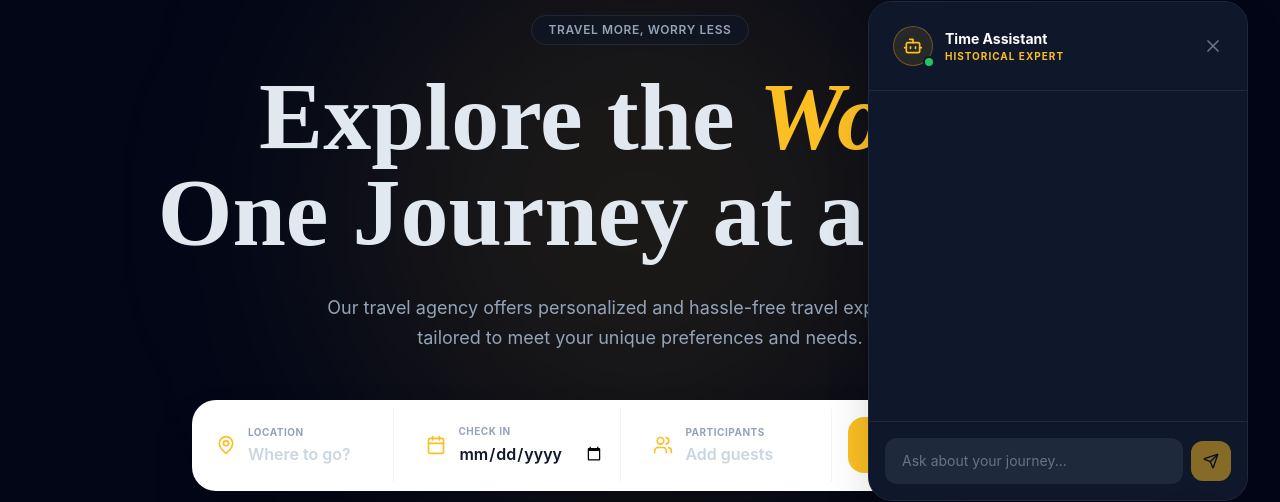
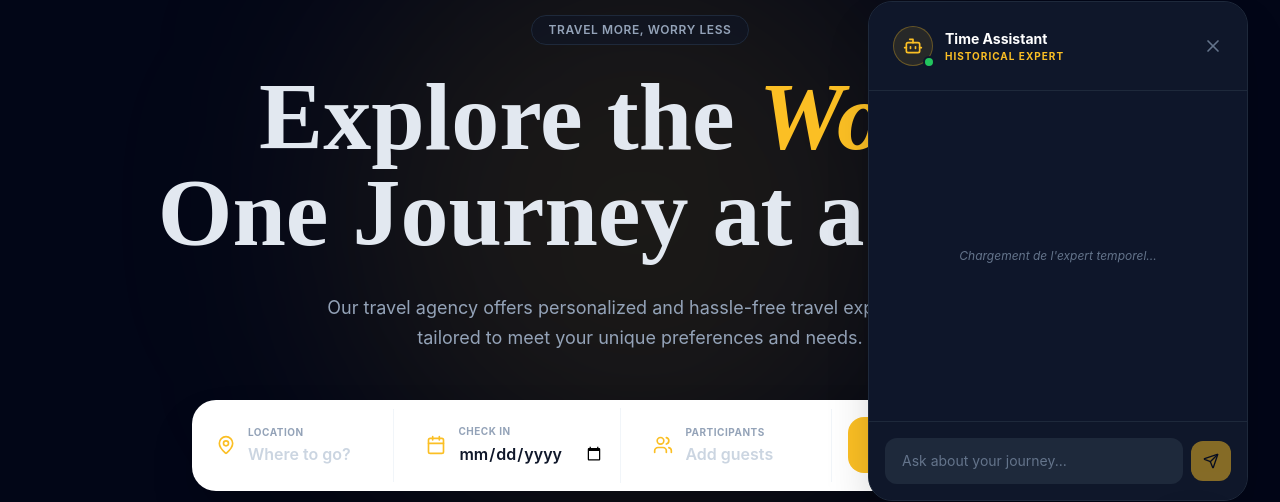
Before and after one commit to maramouki/timetravel-agency-webapp, a React (Vite) app: page / in a window 1280 px wide. Both pictures are taken after a click on the button 1216 px from the left and 736 px from the top of the page. Shown: the part 187-689 px from the top of the page. Built offline with nearby package versions, Linux system fonts and the light colour scheme.

Commit message:
Standardize API route to api/chat.js

```diff
--- a/src/components/Chatbot.jsx
+++ b/src/components/Chatbot.jsx
@@ -88,18 +88,24 @@ const Chatbot = () => {
                     {/* Messages */}
                     <div
                         ref={chatContainerRef}
-                        className="flex-1 overflow-y-auto p-6 space-y-4 scrollbar-hide"
+                        className="flex-1 overflow-y-auto p-6 space-y-4 scrollbar-hide bg-slate-900/50"
                     >
-                        {messages.map((m) => (
-                            <div key={m.id} className={`flex ${m.role === 'user' ? 'justify-end' : 'justify-start'}`}>
-                                <div className={`max-w-[80%] p-4 rounded-2xl text-sm leading-relaxed ${m.role === 'user'
-                                    ? 'bg-time-gold text-slate-950 font-medium rounded-tr-none'
-                                    : 'bg-slate-800 text-slate-200 rounded-tl-none border border-white/5'
-                                    }`}>
-                                    {m.content}
+                        {messages && messages.length > 0 ? (
+                            messages.map((m) => (
+                                <div key={m.id} className={`flex ${m.role === 'user' ? 'justify-end' : 'justify-start'}`}>
+                                    <div className={`max-w-[80%] p-4 rounded-2xl text-sm leading-relaxed ${m.role === 'user'
+                                        ? 'bg-time-gold text-slate-950 font-medium rounded-tr-none'
+                                        : 'bg-slate-800 text-white rounded-tl-none border border-white/5 shadow-md'
+                                        }`}>
+                                        {m.content}
+                                    </div>
                                 </div>
+                            ))
+                        ) : (
+                            <div className="flex justify-center items-center h-full text-slate-500 text-xs italic">
+                                Chargement de l'expert temporel...
                             </div>
-                        ))}
+                        )}
                         {isLoading && (
                             <div className="flex justify-start">
                                 <div className="bg-slate-800/50 p-4 rounded-2xl flex items-center space-x-2 border border-white/5">
```
Also changed, not shown: api/chat.js (renamed from api/chat/route.js).
